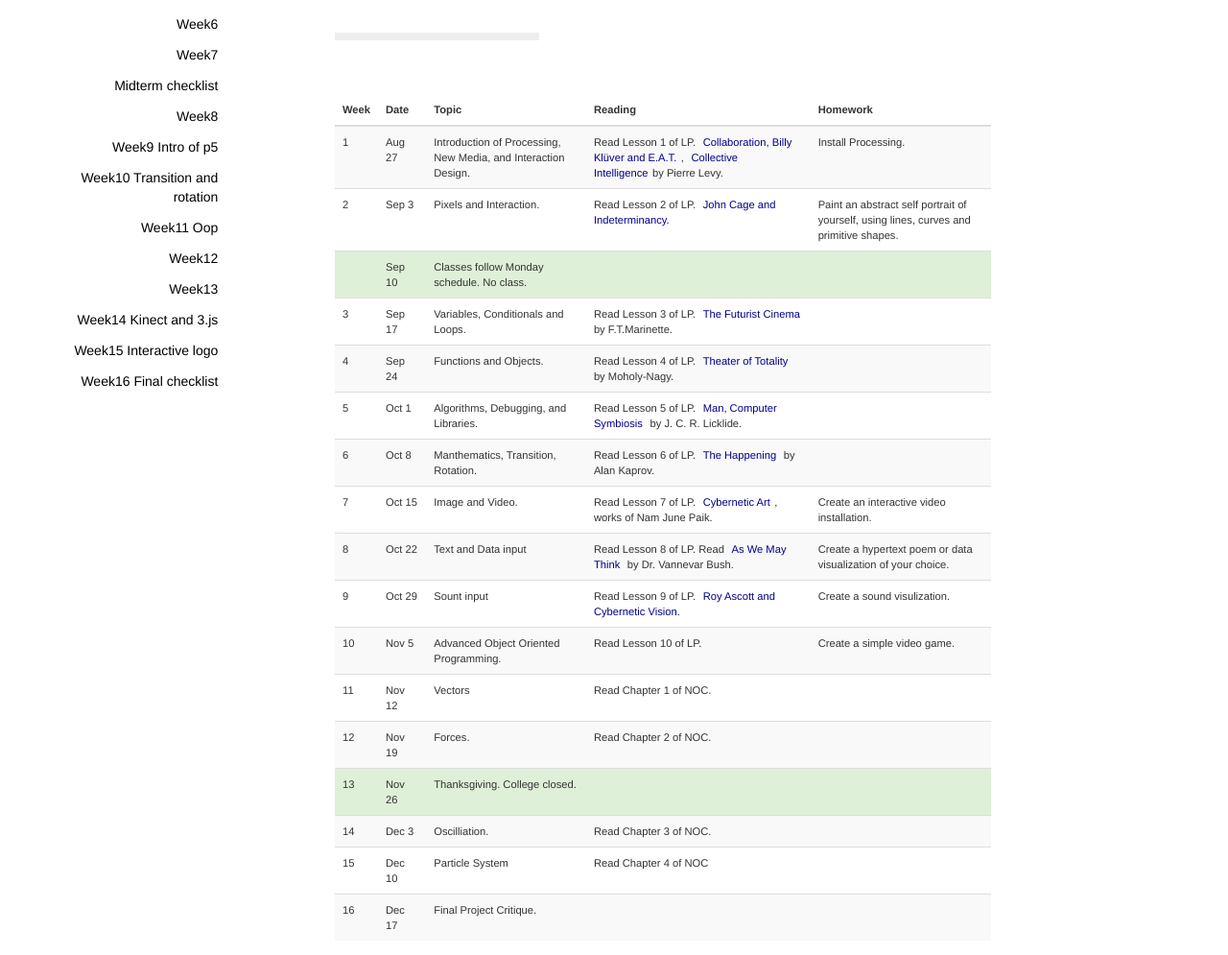
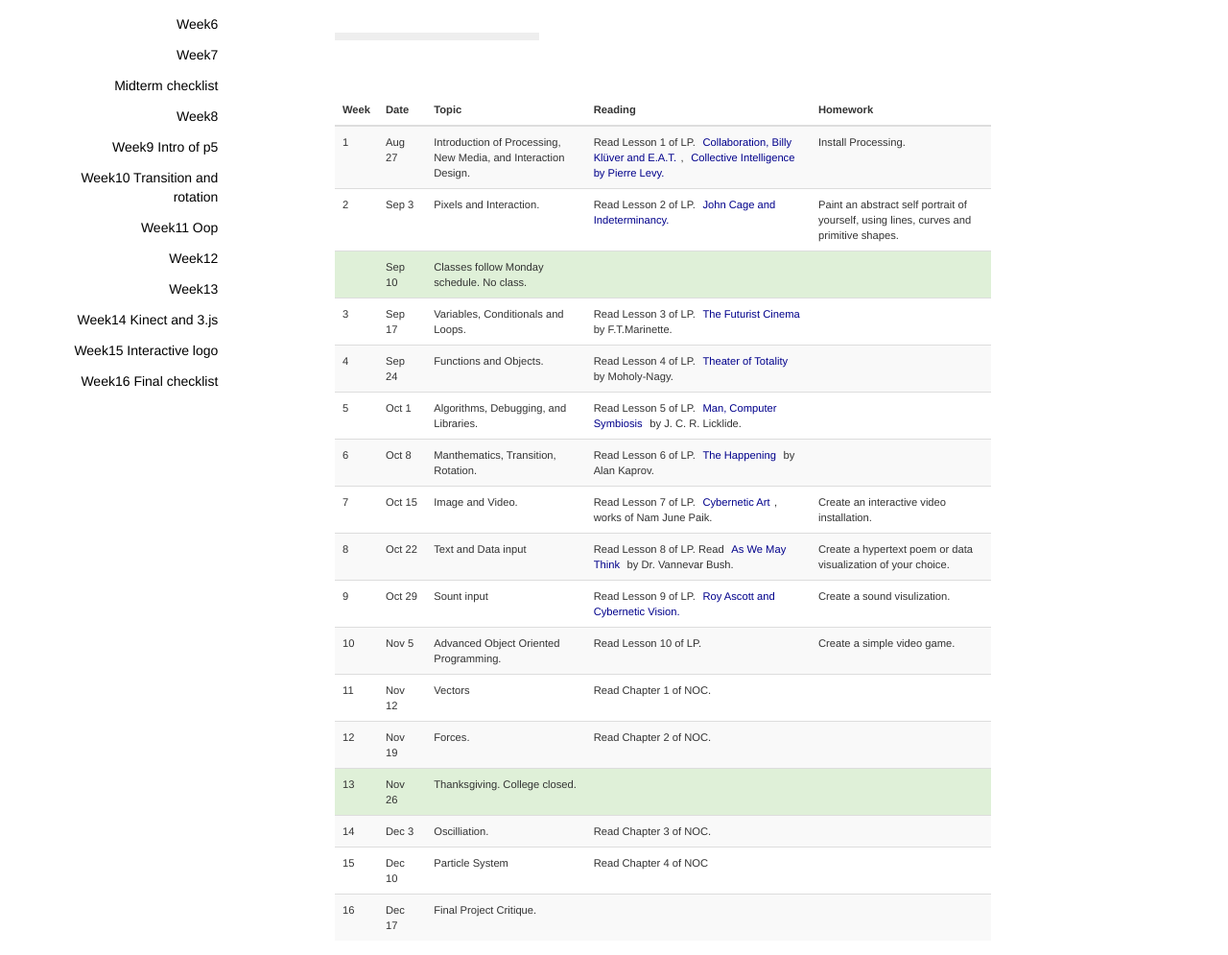
Before and after one commit to zhenzhenqi/NMA3012, a Jekyll site: the page built from index.html, in a window 1280 px wide. Shown: the part 210-1205 px from the top of the page at 96% size. Built offline with Jekyll 4.4.1, drawn with Linux system fonts in a browser that asks for light colours; nearby versions of some CDN libraries; some of the changed lines change nothing that is shown.

Commit message:
reading list

```diff
--- a/index.html
+++ b/index.html
@@ -24,7 +24,7 @@ title: Welcome to NMA3012 | Programming Interactivity
             <td id="td_id_1" class="td-class-1">1</td>
             <td id="td_id_1" class="td-class-1">Aug 27</td>
             <td>Introduction of Processing, New Media, and Interaction Design.</td>
-            <td>Read Lesson 1 of LP. <a href="http://www.zakros.com/kluver/artengineer.html">Collaboration, Billy Klüver and E.A.T.</a>,  <a href="https://is.cuni.cz/studium/predmety/index.php?do=download&did=29658&kod=JJM085">Collective Intelligence</a>by Pierre Levy. </td>
+            <td>Read Lesson 1 of LP. <a href="http://www.zakros.com/kluver/artengineer.html">Collaboration, Billy Klüver and E.A.T.</a>,  <a href="https://is.cuni.cz/studium/predmety/index.php?do=download&did=29658&kod=JJM085">Collective Intelligence by Pierre Levy.</a> </td>
             <td>Install Processing.</td>
         </tr>
         <tr id="tr_id_2" class="tr-class-2">
```
